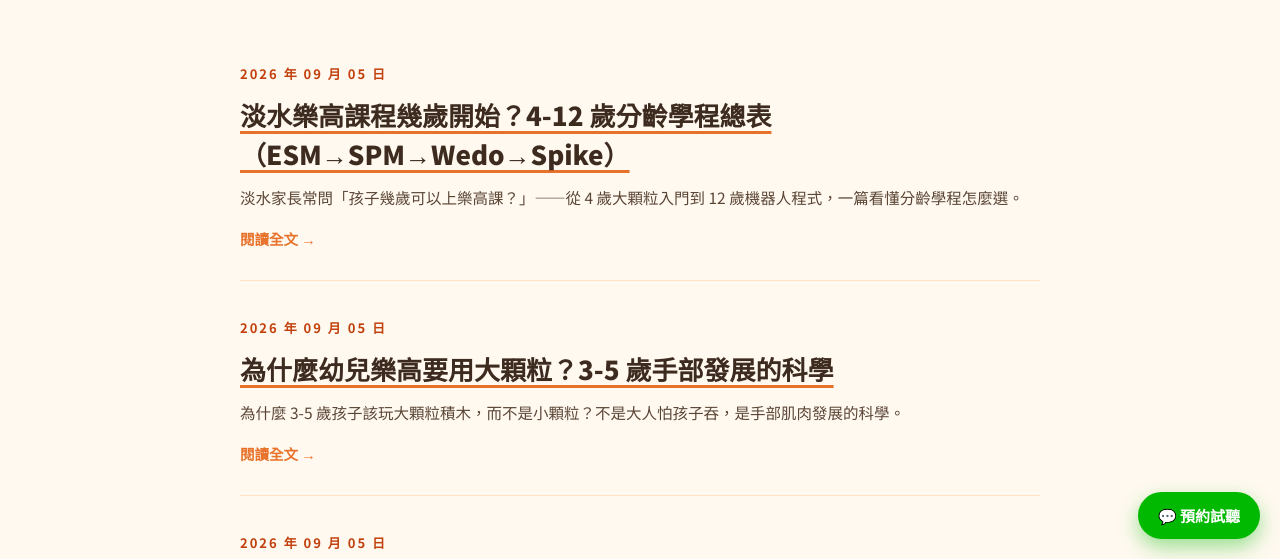
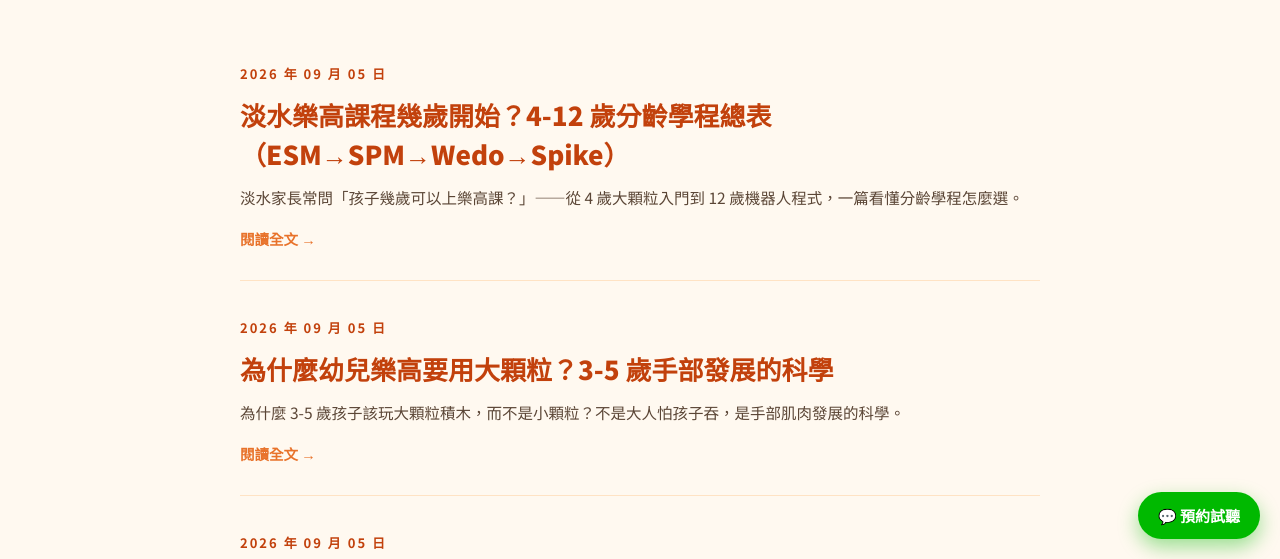
Before and after one commit to donsedu/donsedu.github.io, a plain HTML site: page blog/index.html in a window 1280 px wide. Shown: the part 241-800 px from the top of the page. Drawn offline with Linux system fonts and the light colour scheme.

Commit message:
🎨 列表標題改文章標題風格（橘色粗體）+ css v3

```diff
--- a/blog/index.html
+++ b/blog/index.html
@@ -19,7 +19,7 @@
 <link rel="preconnect" href="https://fonts.googleapis.com">
 <link rel="preconnect" href="https://fonts.gstatic.com" crossorigin>
 <link href="https://fonts.googleapis.com/css2?family=Noto+Sans+TC:wght@400;700;900&display=swap" rel="stylesheet">
-<link rel="stylesheet" href="/css/style.css?v=2">
+<link rel="stylesheet" href="/css/style.css?v=3">
 </head>
 <body>
 
--- a/css/style.css
+++ b/css/style.css
@@ -240,15 +240,12 @@ body {
   margin-bottom: 10px;
 }
 .blog-entry-title a {
-  color: var(--text);
-  text-decoration: underline;
-  text-decoration-color: var(--orange);
-  text-decoration-thickness: 2.5px;
-  text-underline-offset: 5px;
-  text-decoration-skip-ink: none;
+  color: var(--orange-dark);
+  text-decoration: none;
   transition: color 0.2s;
 }
-.blog-entry-title a:hover { color: var(--orange-dark); }
+.blog-entry-title a:hover { color: var(--orange); }
+.blog-entry-title a:active { color: var(--orange); }
 .blog-entry-excerpt {
   font-size: 15.5px;
   color: var(--brown);
```
Also changed, not shown: blog/2026-09-01-孩子坐不住/index.html (+1 -1 lines), blog/2026-09-02-braigo-點字印表機/index.html (+1 -1 lines), blog/2026-09-05-danshui-lego-course-age/index.html (+1 -1 lines), blog/2026-09-05-duplo-big-blocks-age/index.html (+1 -1 lines), blog/2026-09-05-lego-robot-vs-scratch/index.html (+1 -1 lines), index.html (+1 -1 lines).
